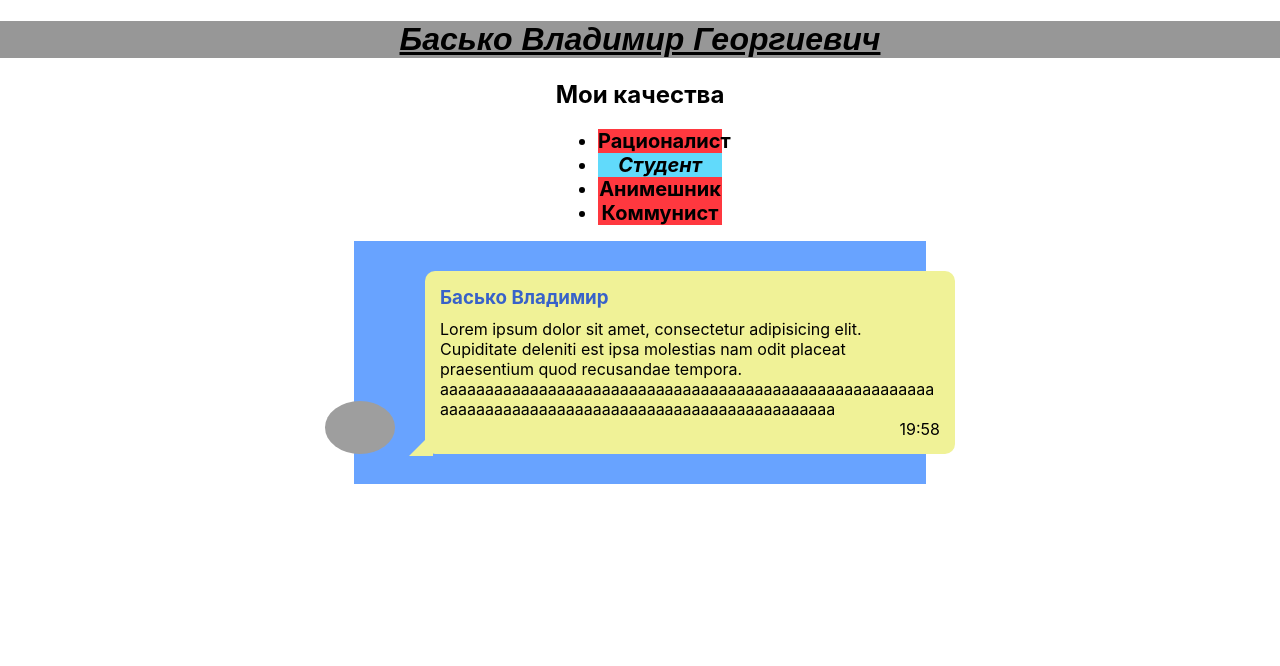
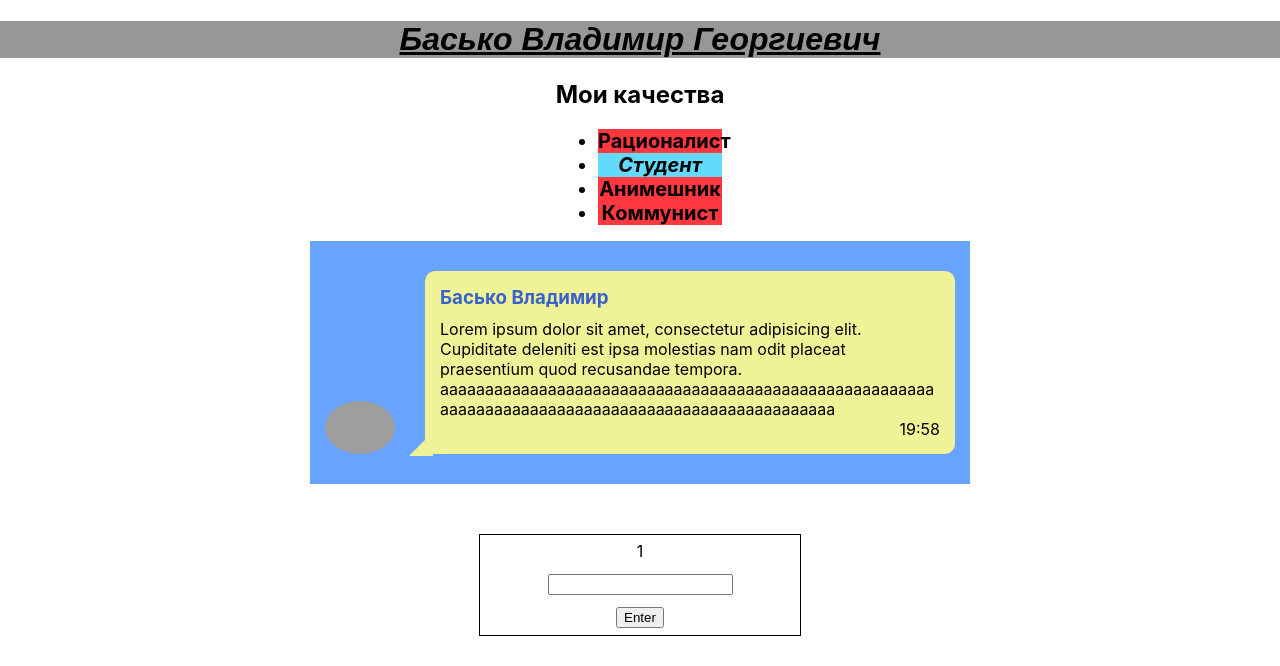
Before and after one commit to Basko-Vladimir/Ignat-tasks, a React (Create React App) app: page / in a window 1280 px wide. Shown: the top 666 px of the page. Built offline with nearby package versions, Linux system fonts and the light colour scheme; grey boxes are pictures that could not be loaded.

Commit message:
Create component for homework #3

```diff
--- a/src/App.jsx
+++ b/src/App.jsx
@@ -2,6 +2,8 @@ import React from 'react';
 import './App.css';
 import MyName from "./components/MyName/MyName";
 import MessageTelegram from "./components/MessageTelegram/MessageTelegram";
+import Homework3 from "./components/Homework-3/Homework3";
+
 
 function App() {
     let date = new Date();
@@ -14,6 +16,7 @@ function App() {
         <div className="App">
             <MyName/>
             <MessageTelegram time={time}/>
+            <Homework3/>
         </div>
     );
 }
--- /dev/null
+++ b/src/components/Homework-3/Homework3.jsx
@@ -0,0 +1,18 @@
+import React from "react";
+import styles from "./Homework3.module.css"
+
+const Homework3 = ()=> {
+    const changeSpan = () => {
+
+    };
+
+    return (
+        <div className={styles.block}>
+            <span id='number'>1</span>
+            <input id='enteredName' type="text"/>
+            <button onClick={changeSpan}>Enter</button>
+        </div>
+    )
+};
+
+export default Homework3;
--- /dev/null
+++ b/src/components/Homework-3/Homework3.module.css
@@ -0,0 +1,10 @@
+.block{
+    width: 25%;
+    height: 100px;
+    margin: 50px auto 0;
+    border: 1px solid;
+    display: flex;
+    flex-direction: column;
+    justify-content: space-around;
+    align-items: center;
+}
--- a/src/components/MessageTelegram/MessageTelegram.module.css
+++ b/src/components/MessageTelegram/MessageTelegram.module.css
@@ -3,7 +3,7 @@
     display: flex;
     justify-content: center;
     padding: 30px;
-    width: 40%;
+    width: 600px;
     margin: 0 auto;
 
 }
```
Also changed, not shown: 1 other file (tests, documents, lock files or other folders).
